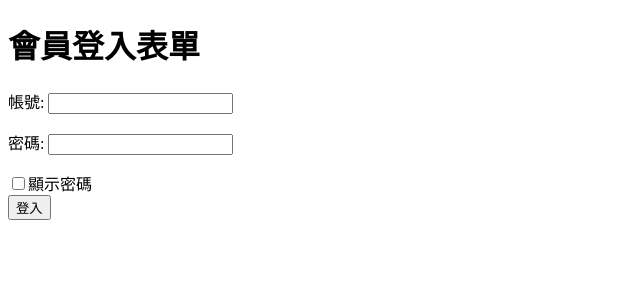
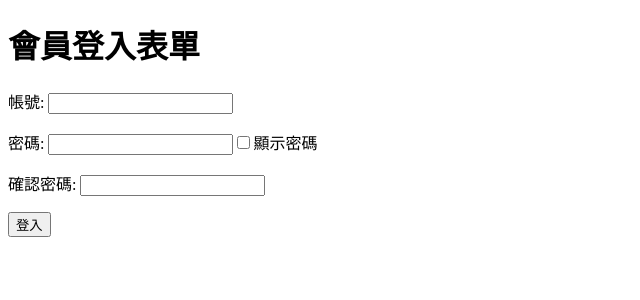
Before and after one commit to XiaoYun3893z/next-base, a Next.js app: page /cs-0425/login-form in a window 1280 px wide. Shown: the top 300 px of the page, without its empty margins (0-640 px from the left). Built offline with nearby package versions, Linux system fonts and the light colour scheme.

Commit message:
會員登入表單-密碼與確認密碼檢查

```diff
--- a/pages/cs-0425/login-form.js
+++ b/pages/cs-0425/login-form.js
@@ -5,12 +5,14 @@ export default function LoginForm() {
   const [user, setUser] = useState({
     username: '',
     password: '',
+    password2: '',
   })
 
   // 記錄欄位錯誤訊息的狀態
   const [errors, setErrors] = useState({
     username: '',
     password: '',
+    password2: '',
   })
 
   // 顯示密碼的核取方塊用
@@ -34,7 +36,7 @@ export default function LoginForm() {
 
     // 表單檢查---START---
     // 建立一個新的錯誤訊息物件
-    const newErrors = { username: '', password: '' }
+    const newErrors = { username: '', password: '', password2: '' }
 
     // if (user.username === '') {
     // 上面寫法常見改為下面這樣，`if(user.username)` 代表有填寫，
@@ -43,8 +45,21 @@ export default function LoginForm() {
       newErrors.username = '帳號為必填'
     }
 
+    if (user.password && user.password.length < 6) {
+      newErrors.password = '密碼至少6個字元'
+    }
+
     if (user.password === '') {
       newErrors.password = '密碼為必填'
+    }
+
+    if (user.password2 === '') {
+      newErrors.password2 = '確認密碼為必填'
+    }
+
+    if (user.password !== user.password2) {
+      newErrors.password = '密碼與確認密碼需要相同'
+      newErrors.password2 = '密碼與確認密碼需要相同'
     }
 
     // 檢查完設定到狀態中
@@ -90,9 +105,6 @@ export default function LoginForm() {
               onChange={handleFieldChange}
             />
           </label>
-        </div>
-        <div className="error">{errors.password}</div>
-        <div>
           <input
             type="checkbox"
             checked={showPassword}
@@ -102,6 +114,20 @@ export default function LoginForm() {
           />
           顯示密碼
         </div>
+        <div className="error">{errors.password}</div>
+        <div>
+          <label>
+            確認密碼:{' '}
+            <input
+              type="password"
+              name="password2"
+              value={user.password2}
+              onChange={handleFieldChange}
+            />
+          </label>
+        </div>
+        <div className="error">{errors.password2}</div>
+
         <div>
           {/* form標記中的button最好加上類型，預設是submit，會觸發表單的submit事件 */}
           <button type="submit">登入</button>
```
